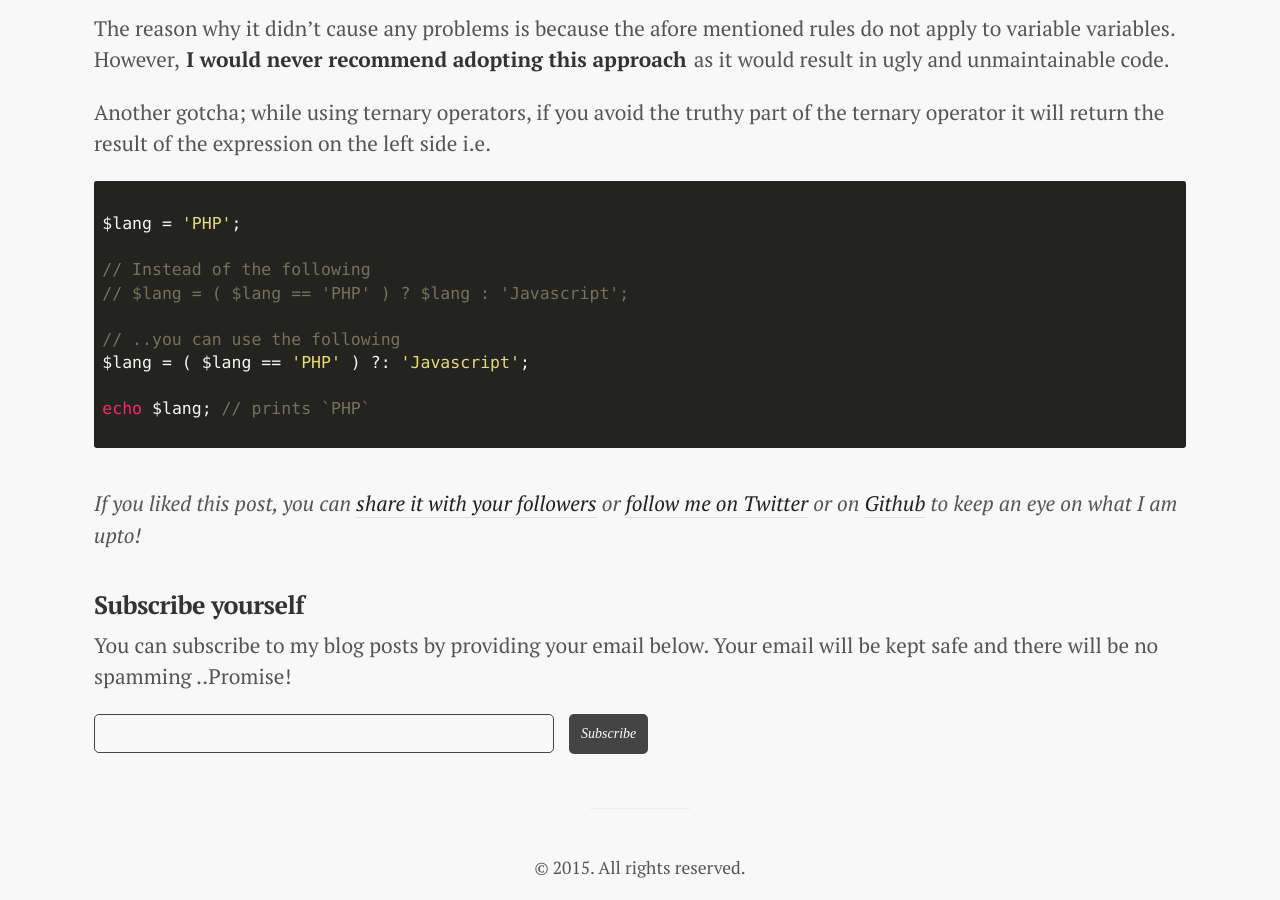
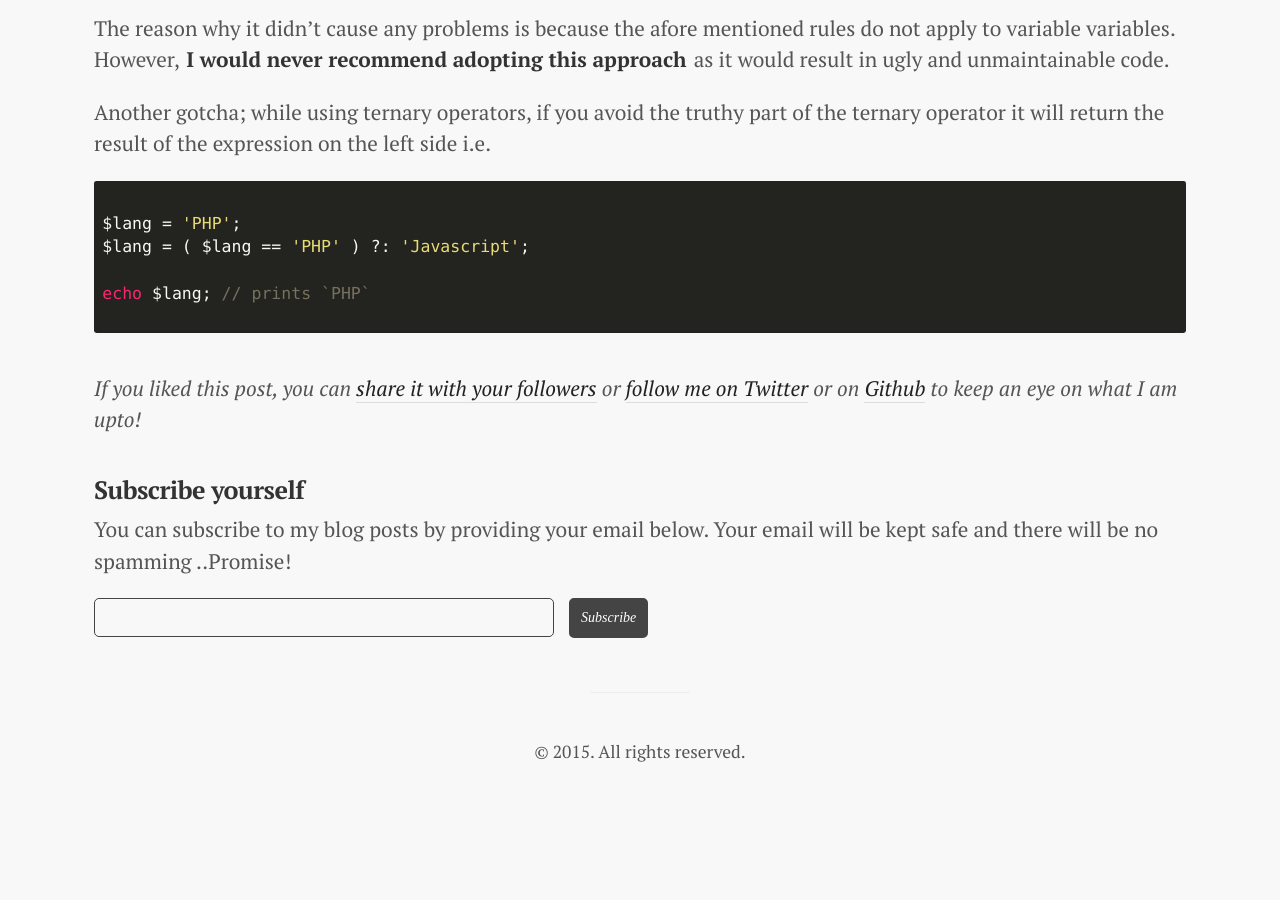
Before and after one commit to kamranahmedse/kamranahmedse.github.io, a Jekyll site: the page built from blog/_posts/2015-01-30-messing-around-with-php.md, in a window 1280 px wide and 900 px high, scrolled down 567 px. Built offline with Jekyll 4.4.1, drawn with Linux system fonts in a browser that asks for light colours; comment, search, counter and statistics services are not loaded; after the commit the page ends 1376 px from its top, so only the background shows below that.

Commit message:
Update 2015-01-30-messing-around-with-php.md

```diff
--- a/blog/_posts/2015-01-30-messing-around-with-php.md
+++ b/blog/_posts/2015-01-30-messing-around-with-php.md
@@ -16,11 +16,6 @@ Another gotcha; while using ternary operators, if you avoid the truthy part of t
 
 <pre><code class="php">
 $lang = 'PHP';
-
-// Instead of the following
-// $lang = ( $lang == 'PHP' ) ? $lang : 'Javascript';
-
-// ..you can use the following
 $lang = ( $lang == 'PHP' ) ?: 'Javascript';
 
 echo $lang; // prints `PHP`
```
